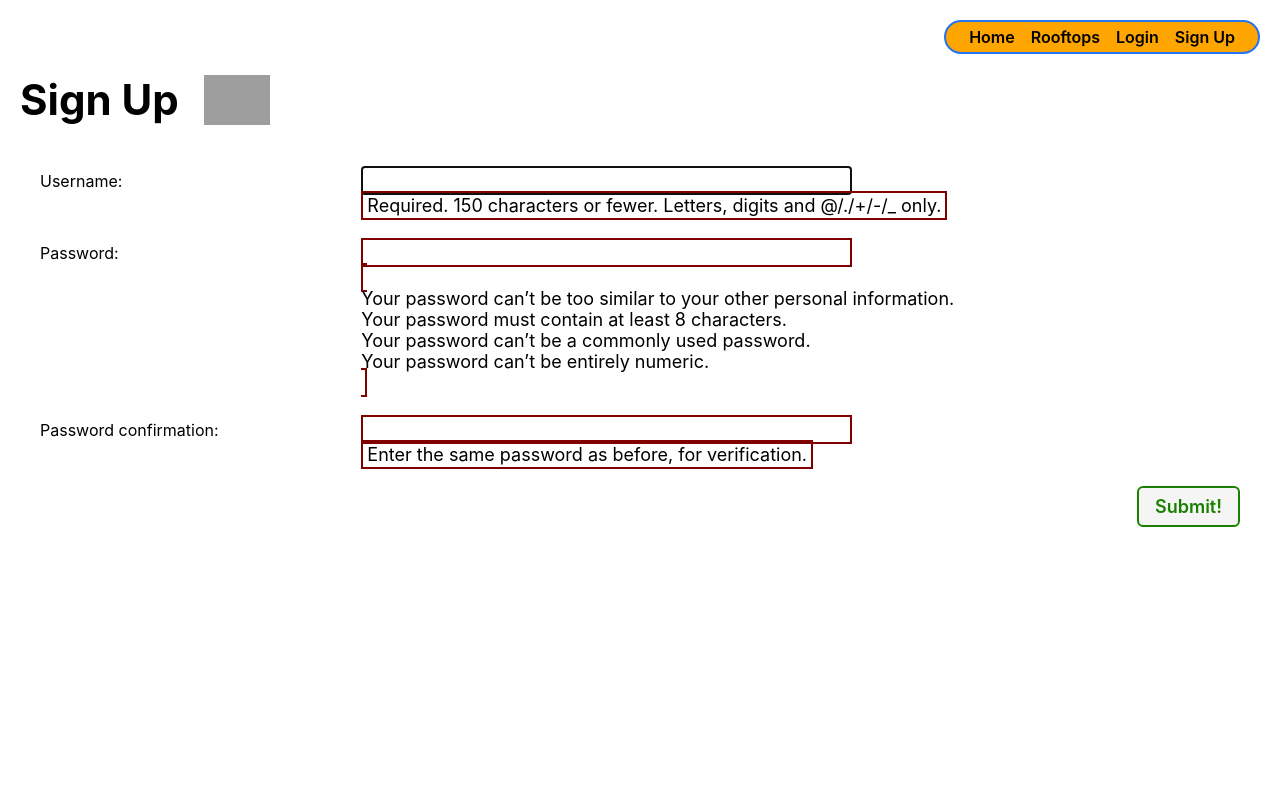
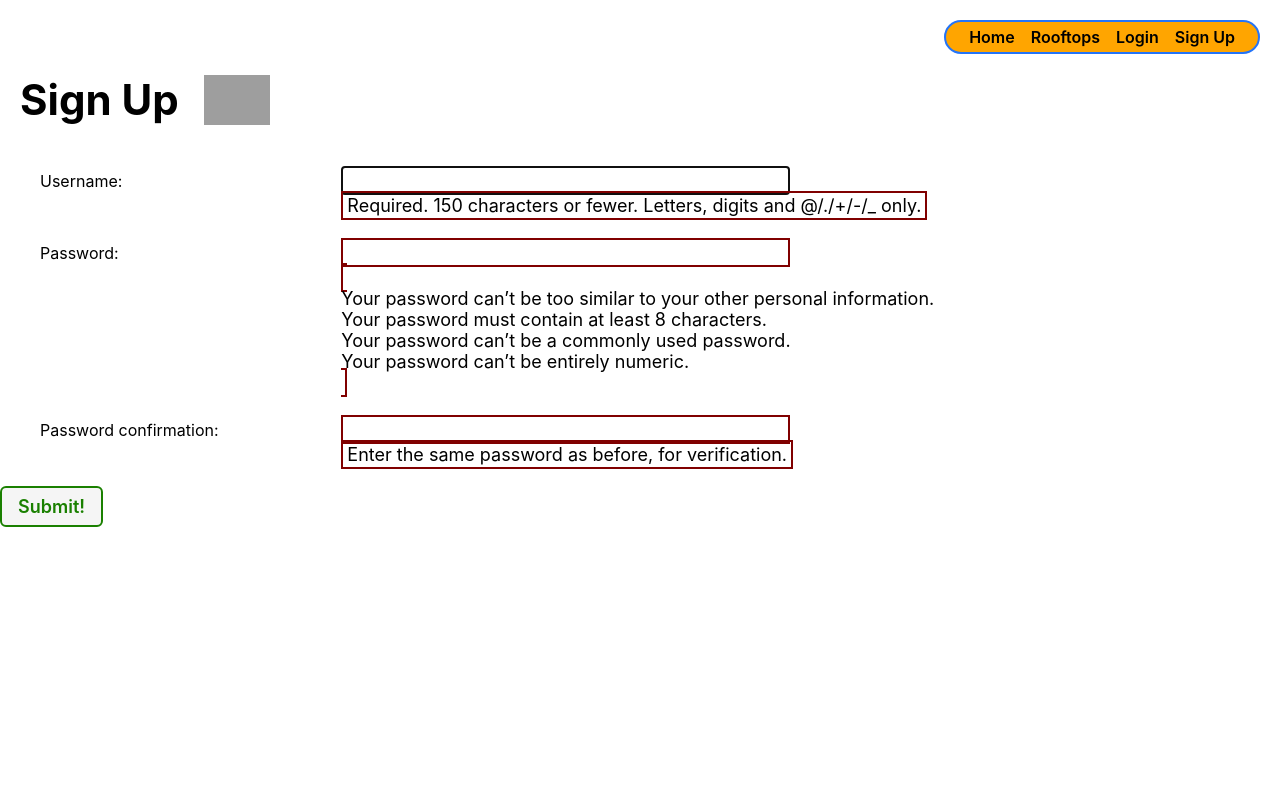
Before and after one commit to vzarate-94/sanmiguelinc, a Django app: page /accounts/signup/ in a window 1280 px wide; the page is wider, and only the part inside the window is pictured. Run offline with Django 3.2, Linux system fonts and the light colour scheme; grey boxes are pictures that could not be loaded.

Commit message:
styling upsate

```diff
--- a/main_app/static/css/base.css
+++ b/main_app/static/css/base.css
@@ -1,4 +1,4 @@
-tml {
+html {
   box-sizing: border-box
 }
 
@@ -48,7 +48,7 @@ body {
 
 header {
   width: 100%;
-  background: rgba(255, 119, 0, 0.886);
+  background: rgba(227, 106, 0, 0.742);
   border-bottom: maroon;
 }
 
--- a/main_app/static/css/form.css
+++ b/main_app/static/css/form.css
@@ -12,6 +12,7 @@ table {
 
 th {
   text-align: left;
+  margin: 10px;
   padding: 6px 20px 0 0;
   font-weight: normal;
   vertical-align: top;
@@ -34,7 +35,6 @@ td > textarea {
   font-family: inherit;
 }
 
-.btn {
-  align-self: flex-end;
-  margin-right: 40px;
+.submit {
+  align-self: flex-start;
 }
```
